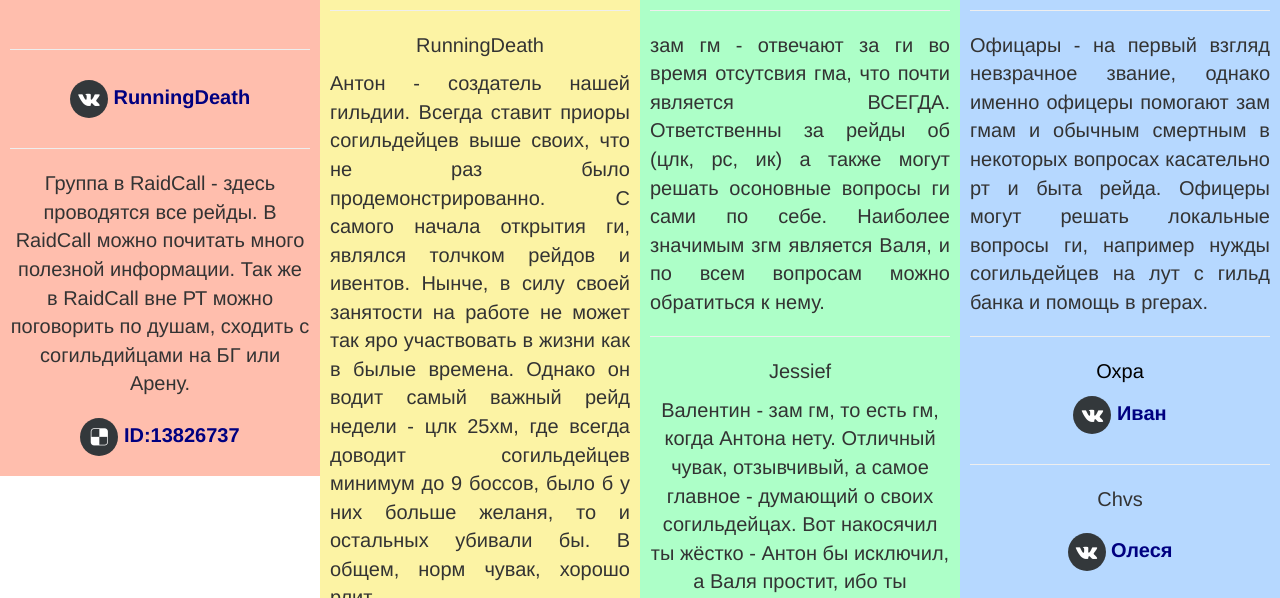
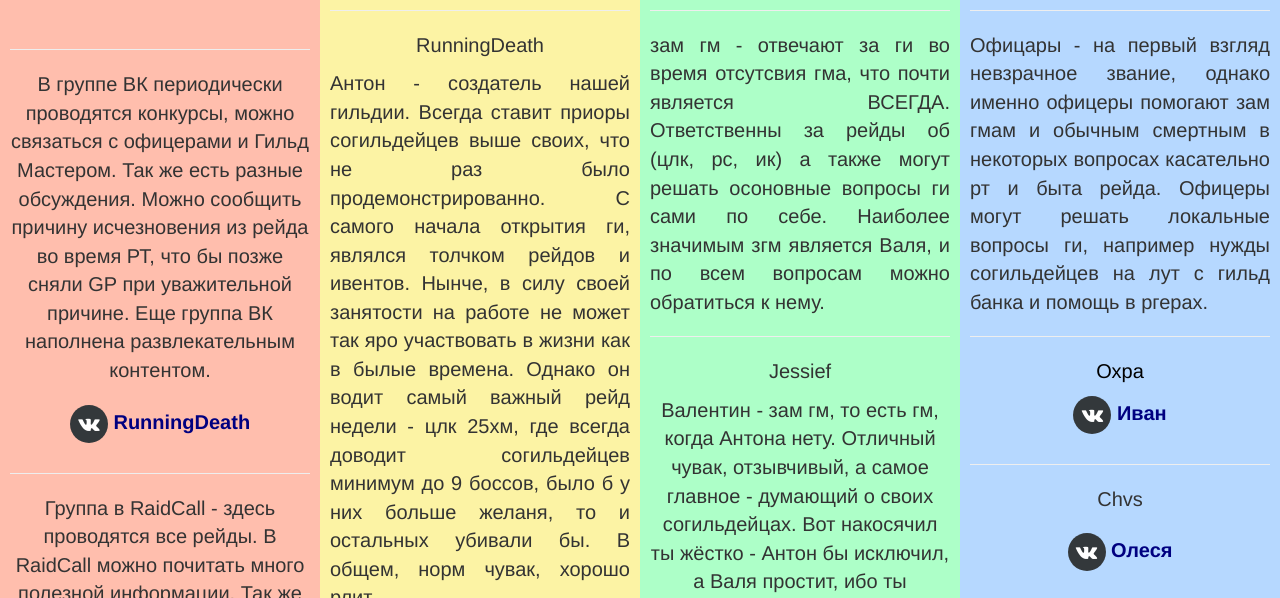
Before and after one commit to setron34/Git_RD, a plain HTML site: page RD/communications.html in a window 1280 px wide. Shown: the part 199-797 px from the top of the page. Drawn offline with nearby package versions, Linux system fonts and the light colour scheme; a script that the page names is missing.

Commit message:
обновил статью про ВК

```diff
--- a/RD/communications.html
+++ b/RD/communications.html
@@ -85,7 +85,10 @@
         <br>
         <hr>
 
-
+        <P>В группе ВК периодически проводятся конкурсы, можно связаться с офицерами и Гильд Мастером. Так же есть разные обсуждения.
+          Можно сообщить причину исчезновения из рейда во время РТ, что бы позже сняли GP при уважительной причине.
+          Еще группа ВК наполнена развлекательным контентом.
+        </P>
         <a href="https://vk.com/runningdeath" target="_blank" ><i class="fa fa-vk"></i></a>
         <a href="https://vk.com/runningdeath" target="_blank" class="a-link"> RunningDeath </a>
         <br>
```
